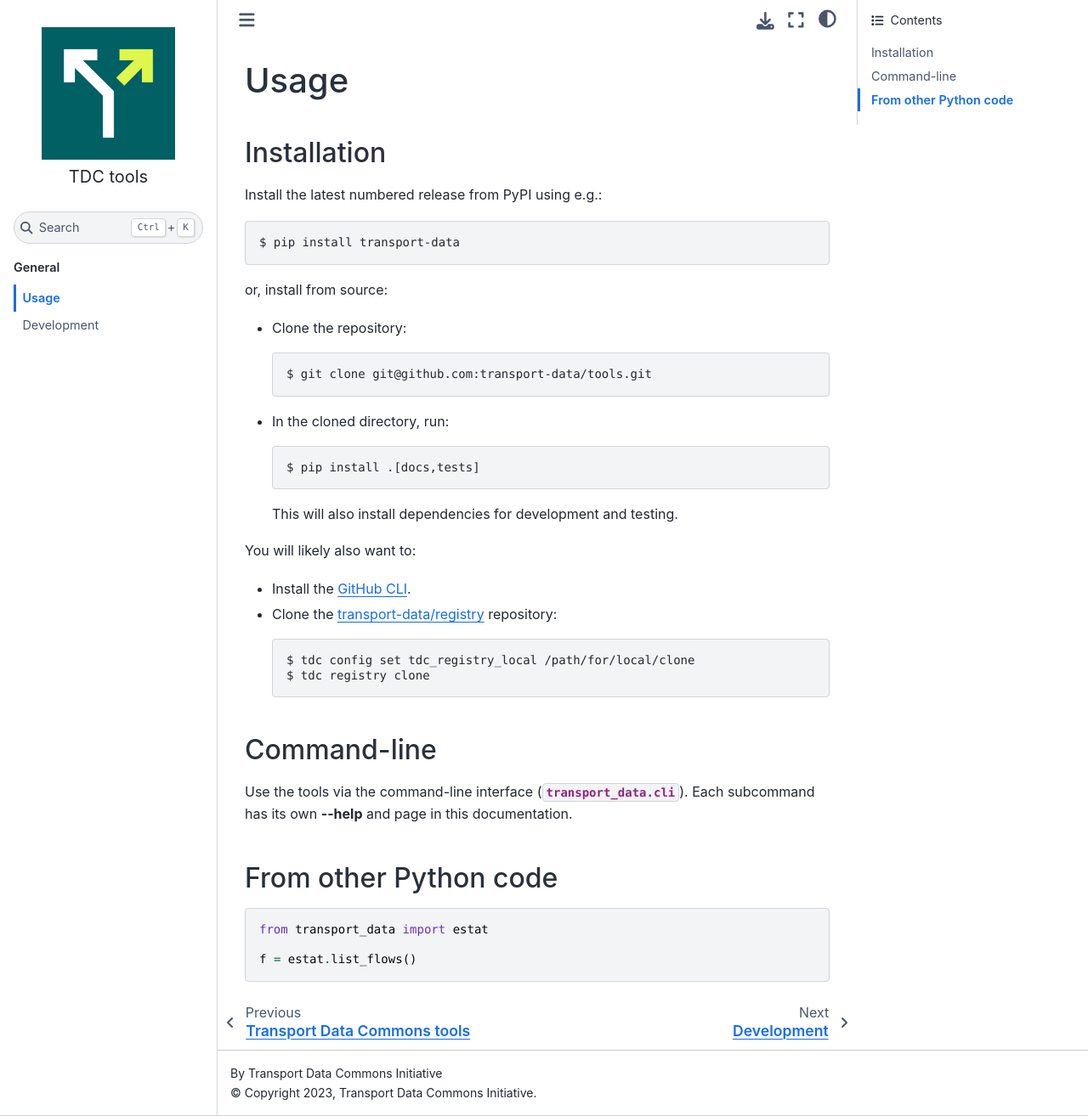
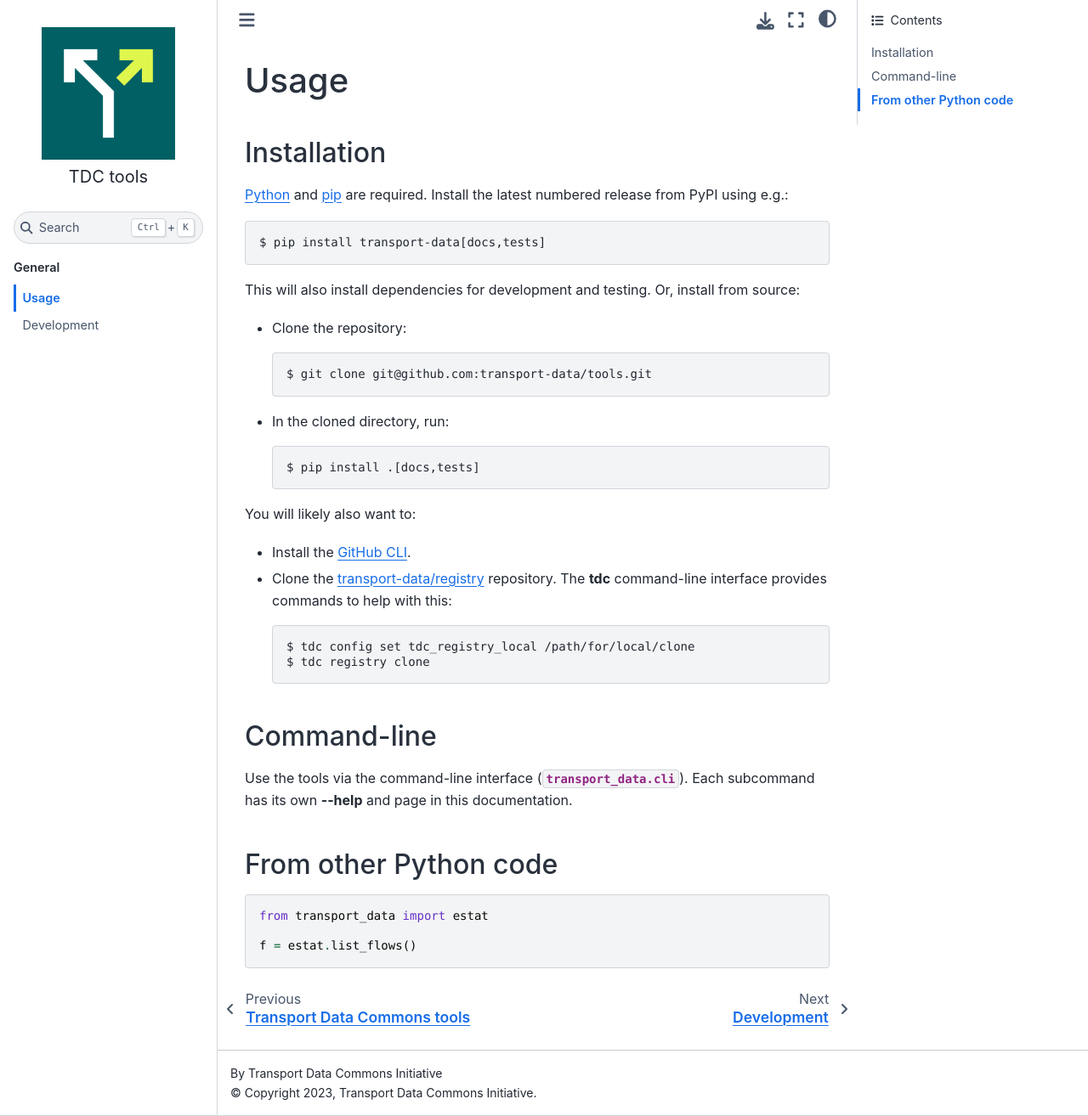
Before and after one commit to transport-data/tools, a Sphinx documentation site: the page built from doc/usage.rst, in a window 1280 px wide and 1314 px high. Shown: the whole window at 85% size. Built offline with Sphinx 7.4.7 and the Sphinx Book theme 1.1.4, drawn with Linux system fonts in a browser that asks for light colours.

Commit message:
Expand doc/usage

```diff
--- a/doc/usage.rst
+++ b/doc/usage.rst
@@ -4,11 +4,13 @@ Usage
 Installation
 ============
 
+`Python <https://www.python.org/downloads/>`__ and `pip <https://docs.python.org/3/installing/index.html>`__ are required.
 Install the latest numbered release from PyPI using e.g.::
 
-    $ pip install transport-data
+    $ pip install transport-data[docs,tests]
 
-or, install from source:
+This will also install dependencies for development and testing.
+Or, install from source:
 
 - Clone the repository::
 
@@ -18,12 +20,11 @@ or, install from source:
 
     $ pip install .[docs,tests]
 
-  This will also install dependencies for development and testing.
-
 You will likely also want to:
 
 - Install the `GitHub CLI <https://github.com/cli/cli#installation>`__.
-- Clone the `transport-data/registry <https://github.com/transport-data/registry>`__ repository::
+- Clone the `transport-data/registry <https://github.com/transport-data/registry>`__ repository.
+  The :program:`tdc` command-line interface provides commands to help with this::
 
     $ tdc config set tdc_registry_local /path/for/local/clone
     $ tdc registry clone
```
